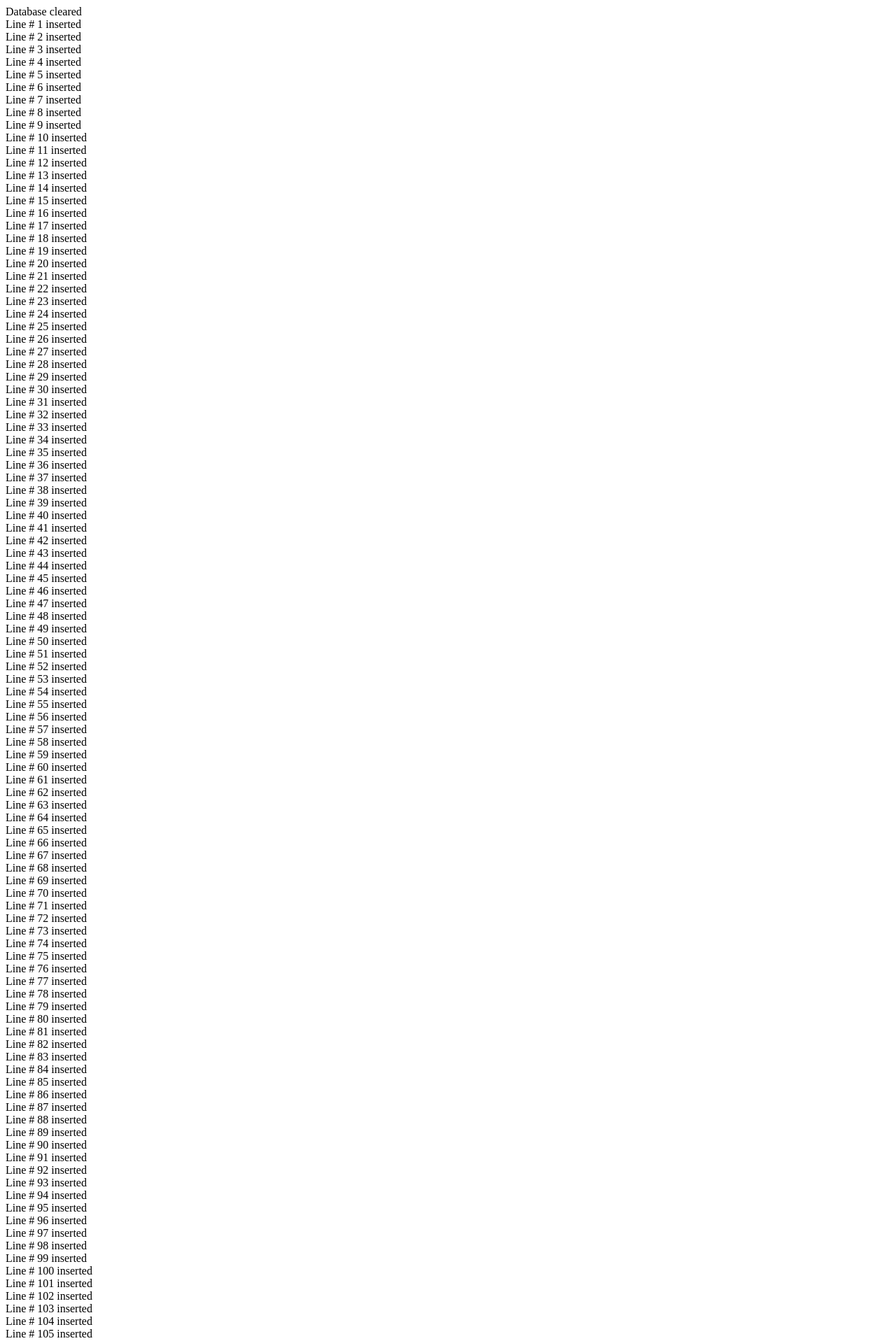
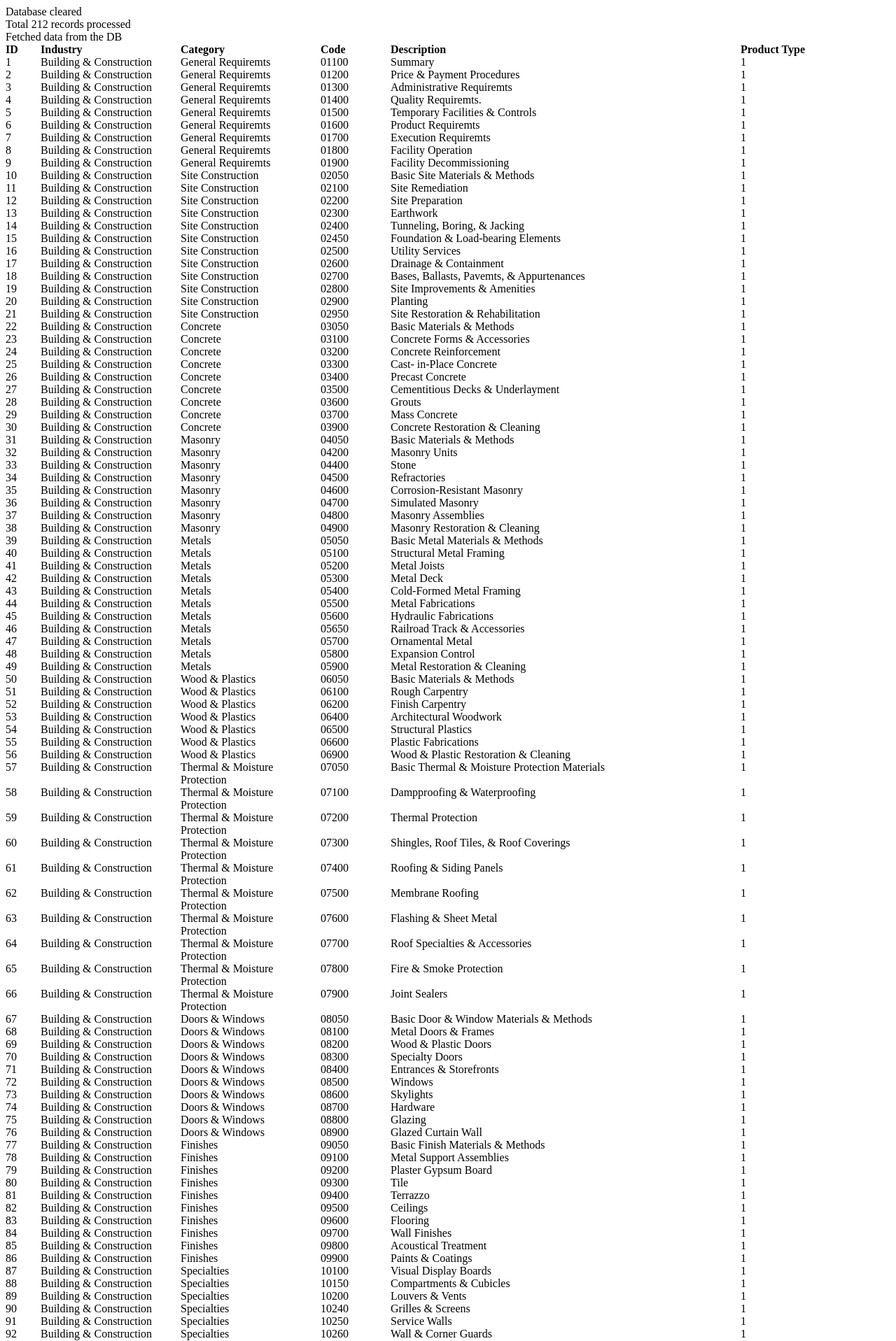
Before and after one commit to DinethH/msc_skills_trades, a PHP site: page / in a window 1280 px wide. Shown: the top 1917 px of the page at 70% size. Run offline with PHP 8.4, Linux system fonts and the light colour scheme; data comes from the database, SQL or seed files in the repository.

Commit message:
print fetched data

```diff
--- a/index.php
+++ b/index.php
@@ -12,7 +12,7 @@ $file = fopen("CSI_codes (building divisions).txt","r");
 $line = fgets($file);
 
 $product_category = "";
-$counter = 1;
+$counter = 0;
 
 while(!feof($file)) {
     $line = fgets($file);
@@ -38,7 +38,7 @@ while(!feof($file)) {
             $stmt->bindParam(':product_type', $product_type);
 
             if ($stmt->execute() == true) {
-                print "Line # $counter inserted<br>";
+                //print "$counter ";
             }
             $counter++;
         }
@@ -46,5 +46,85 @@ while(!feof($file)) {
     }
 }
 
+print "Total $counter records processed<br>";
 
 fclose($file);
+
+
+
+/// select from DB and output to a CSV
+
+$stmt = $db->query('SELECT * FROM msc_skills_traders');
+
+print "Fetched data from the DB<br>";
+
+?>
+
+<style type="text/css">
+    .wrapper {
+        width: 100%;
+    }
+    .float {
+        float: left;
+    }
+    .tab1 { width: 50px; }
+    .tab2 { width: 200px; }
+    .tab3 { width: 200px; }
+    .tab4 { width: 100px; }
+    .tab5 { width: 500px; }
+    .tab6 { width: 100px; }
+    .head {
+        font-weight: bold;
+    }
+    .head > div {
+        font-weight: bold;
+    }
+
+</style>
+
+<div class="wrapper">
+    <div class="inner-wrapper head">
+        <div class="float tab1">ID</div>
+        <div class="float tab2">Industry</div>
+        <div class="float tab3">Category</div>
+        <div class="float tab4">Code</div>
+        <div class="float tab5">Description</div>
+        <div class="float tab6">Product Type</div>
+        <div style="clear: both;"></div>
+    </div>
+
+
+
+<?php
+
+
+
+while($row = $stmt->fetch(PDO::FETCH_ASSOC)) {
+    $id = $row['id'];
+    $industry = $row['industry'];
+    $category = $row['category'];
+    $code = $row['code'];
+    $description = $row['description'];
+    $product_type = $row['product_type'];
+
+?>
+
+    <div class="inner-wrapper children">
+        <div class="float tab1"><?php echo $id; ?></div>
+        <div class="float tab2"><?php echo $industry; ?></div>
+        <div class="float tab3"><?php echo $category; ?></div>
+        <div class="float tab4"><?php echo $code; ?></div>
+        <div class="float tab5"><?php echo $description; ?></div>
+        <div class="float tab6"><?php echo $product_type; ?></div>
+        <div style="clear: both;"></div>
+    </div>
+
+
+<?php
+
+
+}
+
+?>
+
+</div>
```
